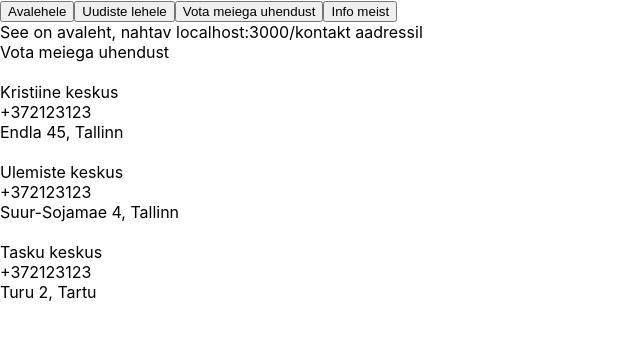
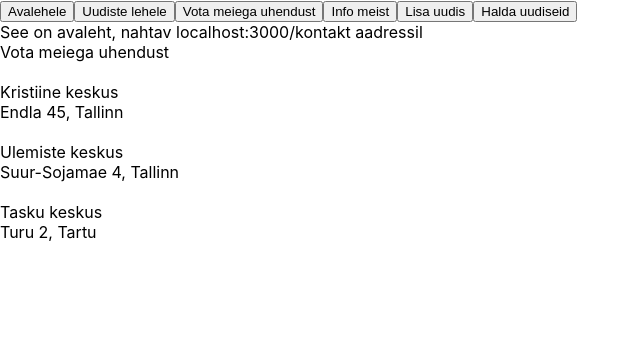
Before and after one commit to KristelBurke/react-11-2023, a React (Create React App) app in the folder uudised/: page /kontakt in a window 1280 px wide. Shown: the top 338 px of the page, without its empty margins (0-640 px from the left). Built offline with nearby package versions, Linux system fonts and the light colour scheme.

Commit message:
css dünaamiline

```diff
--- a/uudised/src/App.css
+++ b/uudised/src/App.css
@@ -1,3 +1,7 @@
 .App {
   text-align: center;
 }
+
+.valitud {
+  font-weight: bold;
+}
--- a/uudised/src/App.js
+++ b/uudised/src/App.js
@@ -5,6 +5,8 @@ import Avaleht from './pages/Avaleht';
 import Uudised from './pages/Uudised';
 import Kontakt from './pages/Kontakt';
 import Meist from './pages/Meist';
+import LisaUudis from './pages/LisaUudis';
+import HaldaUudiseid from './pages/HaldaUudiseid';
 
 function App() {
   return (
@@ -24,11 +26,23 @@ function App() {
        <Link to="/meist">
          <button>Info meist</button>
        </Link>
+
+       <Link to="/meist">
+         <button>Lisa uudis</button>
+       </Link>
+
+       <Link to="/meist">
+         <button>Halda uudiseid</button>
+       </Link>
+
+
        <Routes>
         <Route path="" element={ <Avaleht /> } />
         <Route path="uudised" element={ <Uudised /> } />
         <Route path="kontakt" element={ <Kontakt /> } />
         <Route path="meist" element={ <Meist /> } />
+        <Route path="lisa-uudis" element={ <LisaUudis/> } />
+        <Route path="halda-uudiseid" element={ <HaldaUudiseid /> } />
        </Routes>
     </div>
   );
--- /dev/null
+++ b/uudised/src/pages/HaldaUudiseid.js
@@ -0,0 +1,11 @@
+import React from 'react'
+
+function HaldaUudiseid() {
+    return (
+        <div>
+
+        </div>
+    )
+}
+
+export default HaldaUudiseid
--- a/uudised/src/pages/Kontakt.js
+++ b/uudised/src/pages/Kontakt.js
@@ -1,25 +1,35 @@
-import React from 'react'
+import React, { useState } from 'react'
 
 function Kontakt() {
+    const [naitaTelKristiine, muudaNaitaTelKristiine] = useState(false);
+    const [naitaTelUlemiste, muudaNaitaTelUlemiste] = useState(false);
+    const [naitaTelTasku, muudaNaitaTelTasku] = useState(false);
+
     return (
         <div>
             <div>See on avaleht, nahtav localhost:3000/kontakt aadressil</div>
             <div>Vota meiega uhendust</div>
             <br/>
 
-            <div>Kristiine keskus</div>
-            <div>+372123123</div>
-            <div>Endla 45, Tallinn</div>
+            <div className={naitaTelKristiine === true ? "valitud" : undefined} onClick={() => muudaNaitaTelKristiine(!naitaTelKristiine)}>
+                Kristiine keskus
+             </div>
+            {naitaTelKristiine && <div className="valitud">+372123123</div>}
+            <div className={naitaTelKristiine === true ? "valitud" : undefined}>Endla 45, Tallinn</div>
             <br/>
 
-            <div>Ulemiste keskus</div>
-            <div>+372123123</div>
-            <div>Suur-Sojamae 4, Tallinn</div>
+            <div className={naitaTelUlemiste === true ? "valitud" : undefined} onClick={() => muudaNaitaTelUlemiste(!naitaTelUlemiste)}>
+                Ulemiste keskus
+                </div>
+            {naitaTelUlemiste && <div className="valitud">+382123123</div>}
+            <div className={naitaTelUlemiste === true ? "valitud" : undefined}>Suur-Sojamae 4, Tallinn</div>
             <br/>
 
-            <div>Tasku keskus</div>
-            <div>+372123123</div>
-            <div>Turu 2, Tartu</div>
+            <div className={naitaTelTasku === true ? "valitud" : undefined} onClick={() => muudaNaitaTelTasku(!naitaTelTasku)}>
+                Tasku keskus
+                </div>
+            {naitaTelTasku && <div className="valitud">+392123123</div>}
+            <div className={naitaTelTasku === true ? "valitud" : undefined}>Turu 2, Tartu</div>
 
         </div>
     )
--- /dev/null
+++ b/uudised/src/pages/LisaUudis.js
@@ -0,0 +1,11 @@
+import React from 'react'
+
+function LisaUudis() {
+    return (
+        <div>
+
+        </div>
+    )
+}
+
+export default LisaUudis
```
